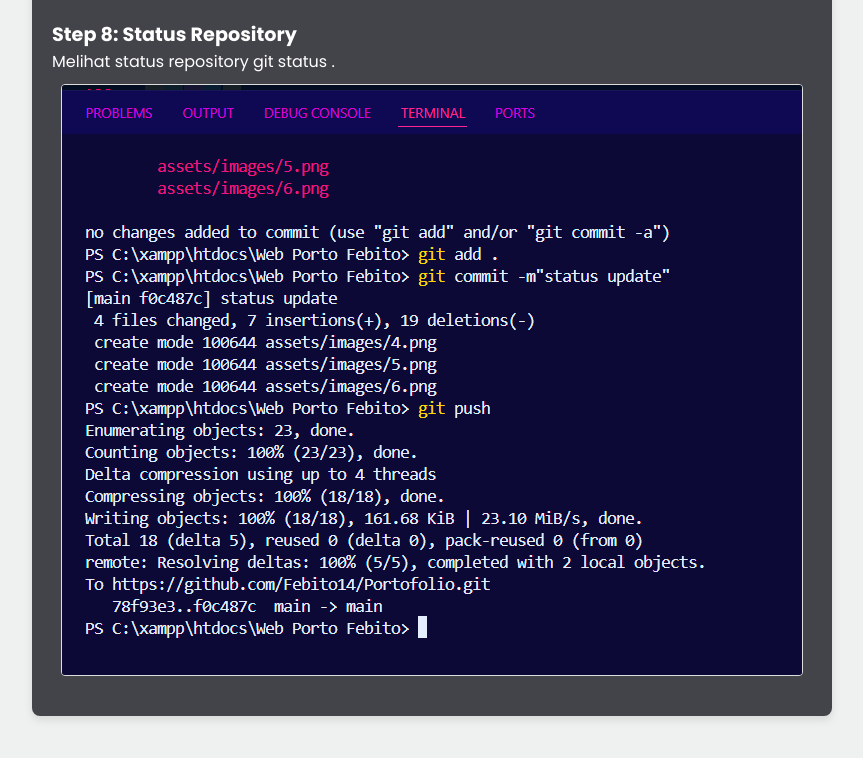
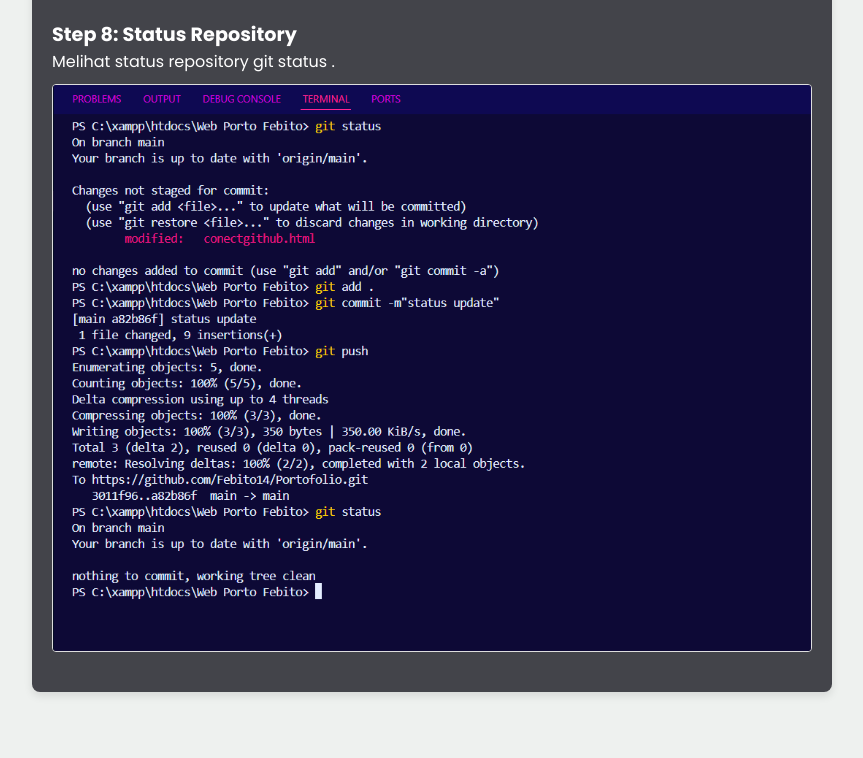
Before and after one commit to Febito14/Portofolio, a plain HTML site: page conectgithub.html in a window 1280 px wide. Shown: the part 3042-3800 px from the top of the page, without its empty margins (208-1071 px from the left). Drawn offline with nearby package versions, Linux system fonts and the light colour scheme; a script that the page names is missing.

Commit message:
status update

```diff
--- a/conectgithub.html
+++ b/conectgithub.html
@@ -148,7 +148,7 @@
             Melihat status repository
             <code>git status </code>.
           </p>
-          <img src="assets/images/7.png" alt="Git Status" />
+          <img src="assets/images/8.png" alt="Git Status" />
         </div>
       </div>
     </section>
```
Also changed, not shown: assets/images/8.png (added).
